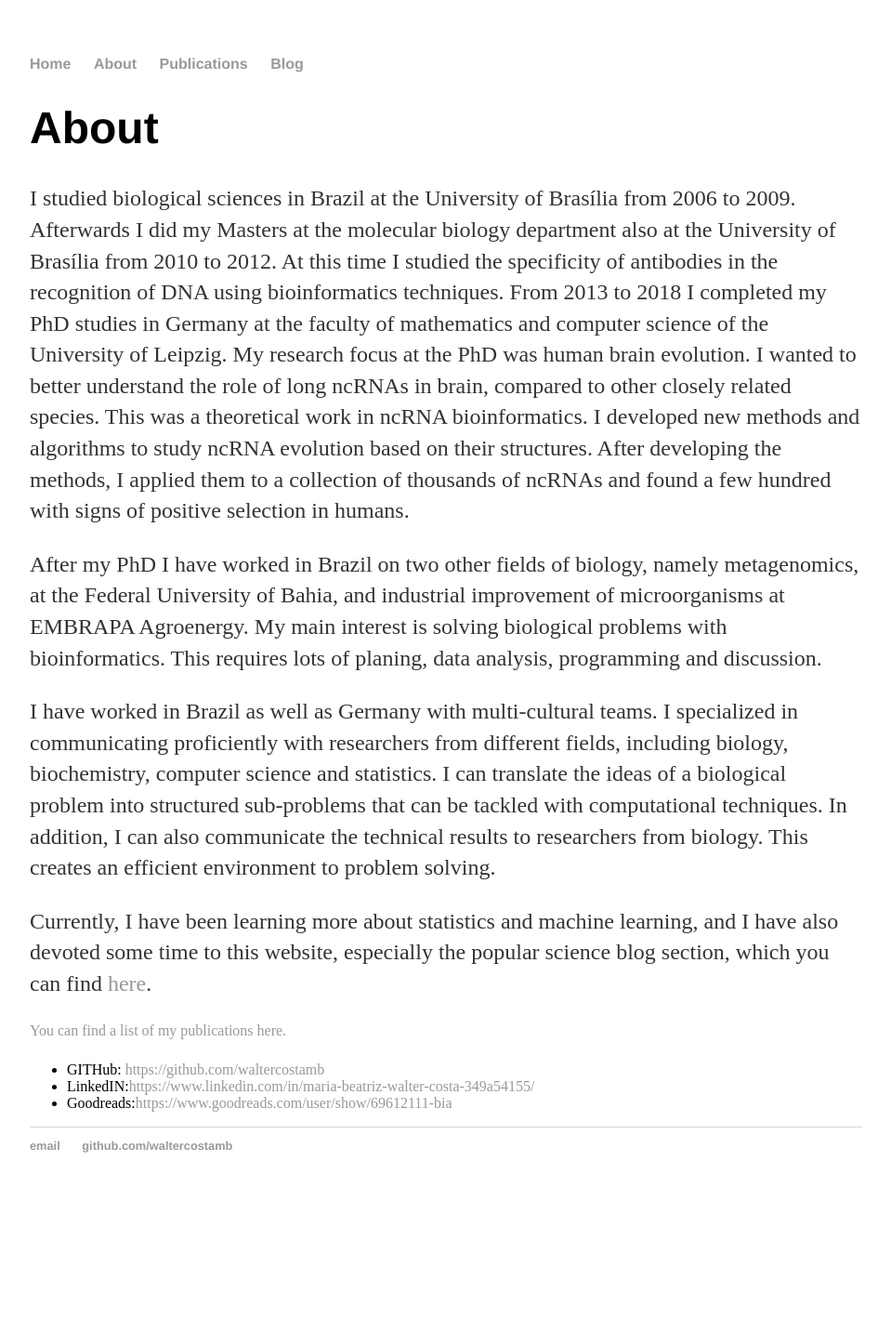
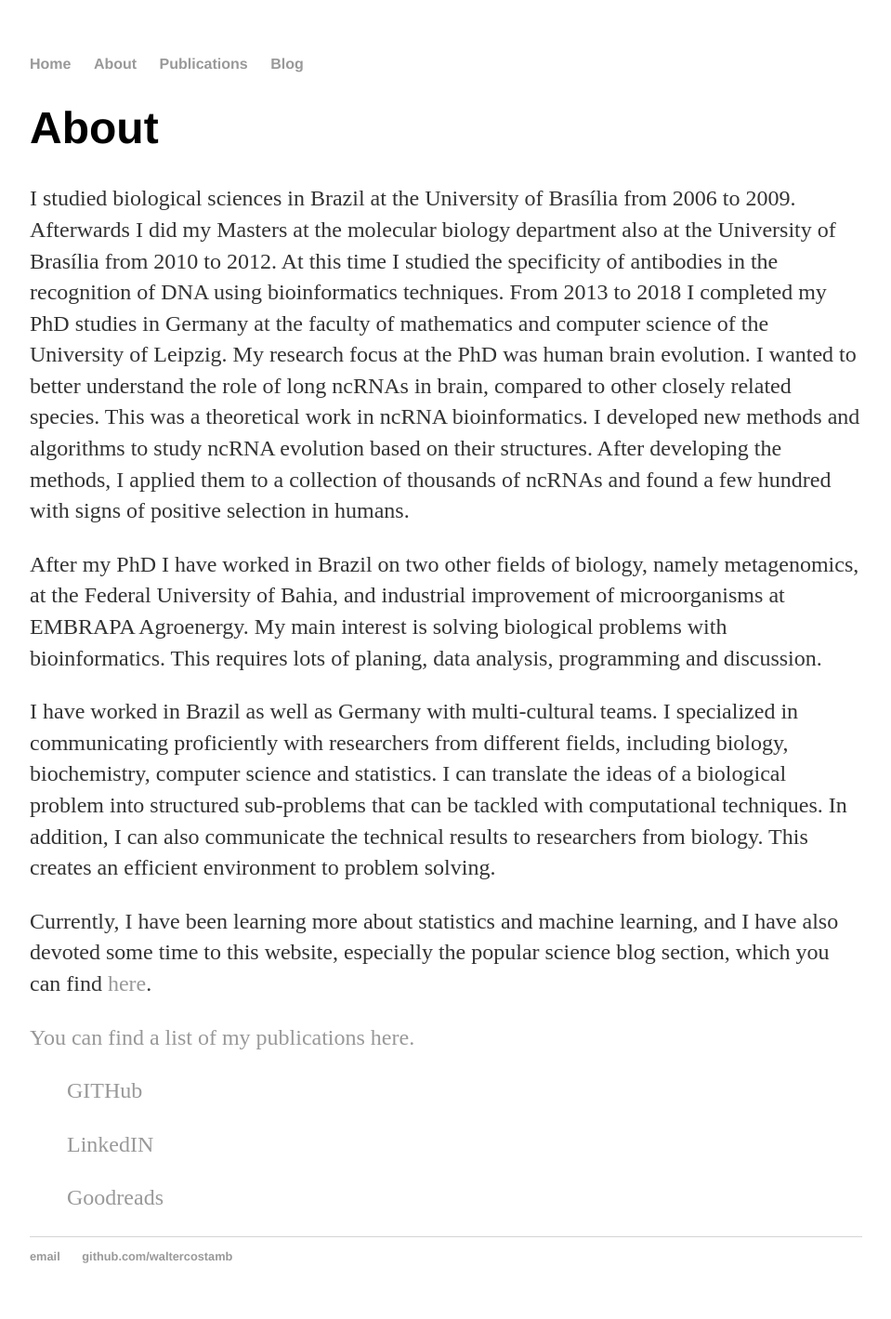
Before and after one commit to waltercostamb/waltercostamb.github.io, a Jekyll site: the page built from about/index.html, in a window 1280 px wide. Shown: the whole page at 93% size, without its empty margins (160-1119 px from the left). Built offline with Jekyll 4.4.1, drawn with Linux system fonts in a browser that asks for light colours; before the commit the page ends 1300 px from its top, so only the background shows below that.

Commit message:
Update index.html

```diff
--- a/about/index.html
+++ b/about/index.html
@@ -27,11 +27,11 @@ title: Maria Beatriz Walter Costa, Bioinformatician
 	<p>Currently, I have been learning more about statistics and machine learning, and I have also devoted some time to this
 		website, especially the popular science blog section, which you can find <a href="/blog">here</a>.</p>
 
-	<a href="/pubs">You can find a list of my publications here.</a></p>
+	<p><a href="/pubs">You can find a list of my publications here.</a></p>
 
 	<ul class="contacts">
-		<li>GITHub: <a href="#">https://github.com/waltercostamb</a></li>
-		<li>LinkedIN:<a href="#">https://www.linkedin.com/in/maria-beatriz-walter-costa-349a54155/</a></li>
-		<li>Goodreads:<a href="#">https://www.goodreads.com/user/show/69612111-bia</a></li>
+		<p><a href="https://github.com/waltercostamb">GITHub</a></p>
+		<p><a href="https://www.linkedin.com/in/maria-beatriz-walter-costa-349a54155/">LinkedIN</a></p>
+		<p><a href="https://www.goodreads.com/user/show/69612111-bia">Goodreads</a></p>
 		</ul>
 </div><!-- /.blurb -->
```
